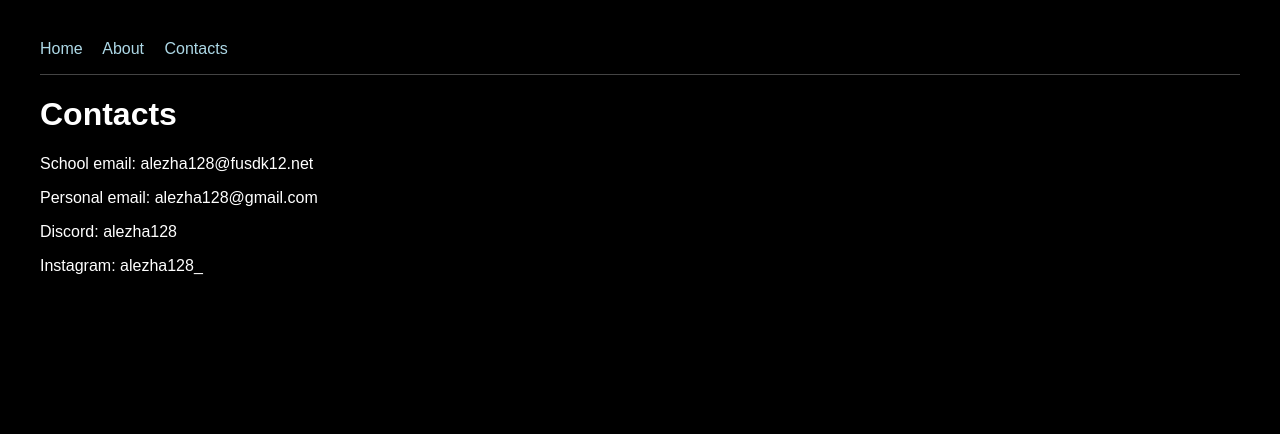
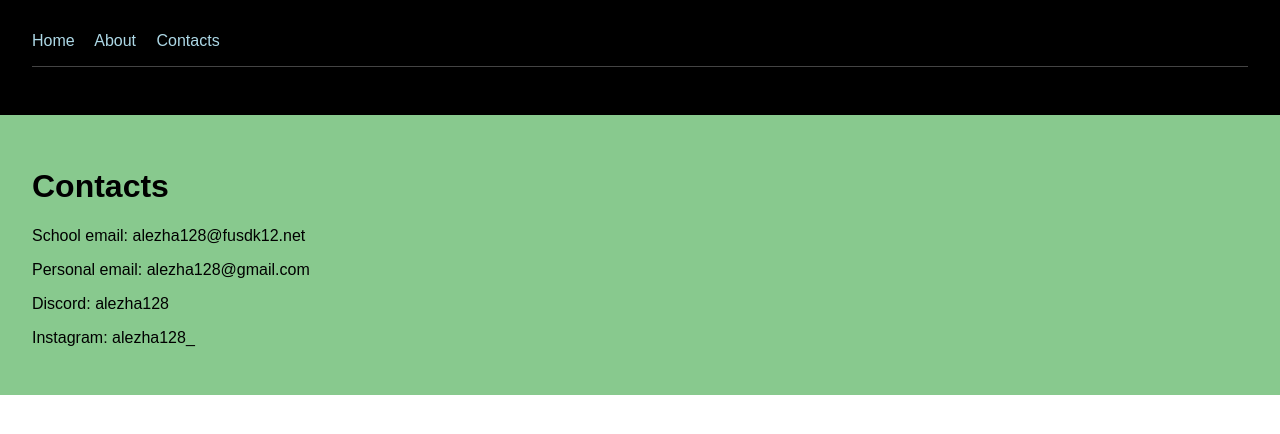
Before and after one commit to alezha128/alezha128.github.io, a Jekyll site: the page built from stuff.md, in a window 1280 px wide. Shown: the top 434 px of the page. Built offline with Jekyll 4.4.1, drawn with Linux system fonts in a browser that asks for light colours.

Commit message:
Update default.html

```diff
--- a/_layouts/default.html
+++ b/_layouts/default.html
@@ -5,33 +5,51 @@
   <title>{{ page.title }}</title>
   <style>
     body {
+      margin: 0;
+      font-family: sans-serif;
+    }
+
+    header {
       background-color: black;
       color: white;
-      font-family: sans-serif;
       padding: 2em;
     }
+
     nav {
       margin-bottom: 1em;
     }
+
     nav a {
       color: lightblue;
       margin-right: 1em;
       text-decoration: none;
     }
+
     hr {
       border: none;
       border-top: 1px solid #444;
       margin: 1em 0;
     }
+
+    main {
+      background-color: #88C98E; /* light green */
+      color: black;
+      padding: 2em;
+    }
   </style>
 </head>
 <body>
+  <header>
     <nav>
       <a href="/">Home</a>
       <a href="/about.html">About</a>
       <a href="/contacts.html">Contacts</a>
     </nav>
     <hr>
+  </header>
+
+  <main>
     {{ content }}
+  </main>
 </body>
 </html>
```
Lines whose indentation alone changed are shown as unchanged.
